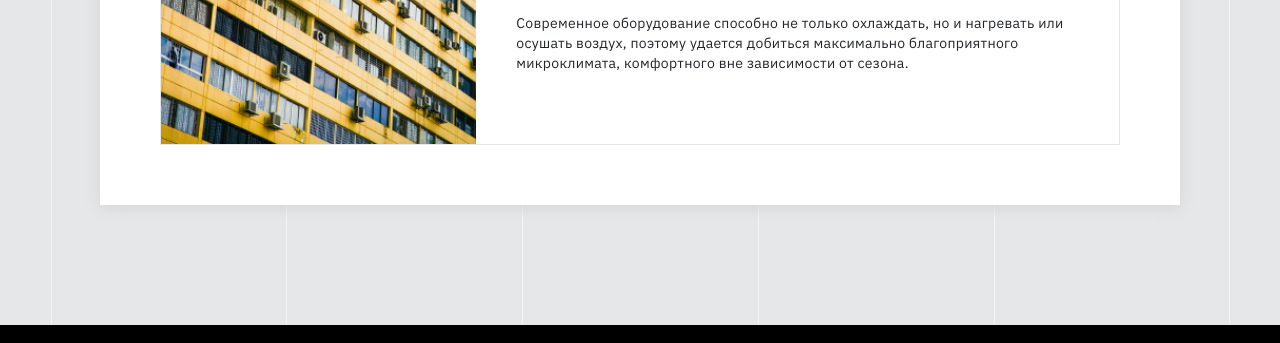
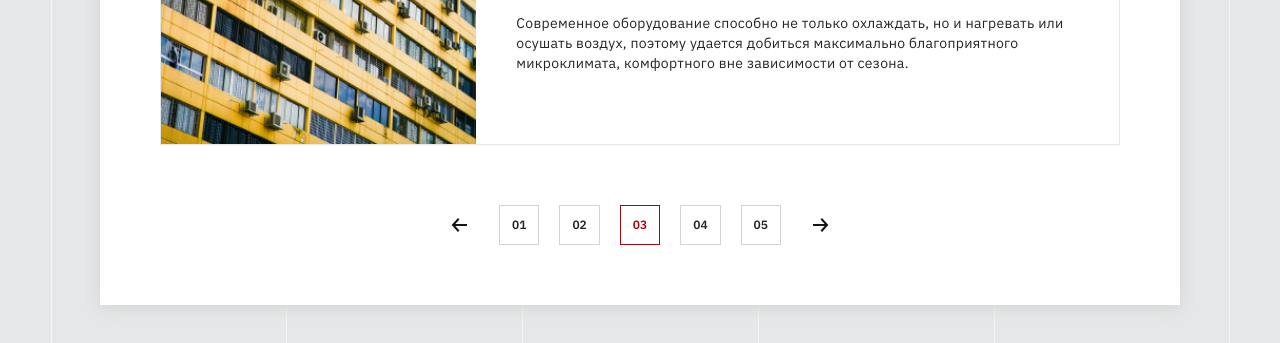
Before and after one commit to posokhin/UEL, a website: page src/pug/posts.pug in a window 1280 px wide. Shown: the part 2881-3224 px from the top of the page. Drawn offline with nearby package versions, Linux system fonts and the light colour scheme; files that its build step writes are made by us from their sources; files whose address does not match are found by name; a web font is replaced by a local one.

Commit message:
posts add pagination

```diff
--- a/src/pug/posts.pug
+++ b/src/pug/posts.pug
@@ -67,6 +67,7 @@ html(lang="en")
                                                         .posts__title Расчет кондиционера для помещения
                                                         .posts__text
                                                             p Современное оборудование способно не только охлаждать, но и нагревать или осушать воздух, поэтому удается добиться максимально благоприятного микроклимата, комфортного вне зависимости от сезона.
+                                    include _pagination
         include _footer
         script(src="js/jquery.min.js")
         script(src="js/ion.rangeSlider.min.js")
--- a/src/scss/layout/posts/_posts.scss
+++ b/src/scss/layout/posts/_posts.scss
@@ -1,4 +1,10 @@
 .posts{
+    &__list{
+        margin-bottom: 60px;
+        @include media(768){
+            margin-bottom: 30px;
+        }
+    }
     &__item{
         margin-bottom: 40px;
         @include last();
```
Also changed, not shown: public/posts.html, public/style.css, src/css/main.css.
